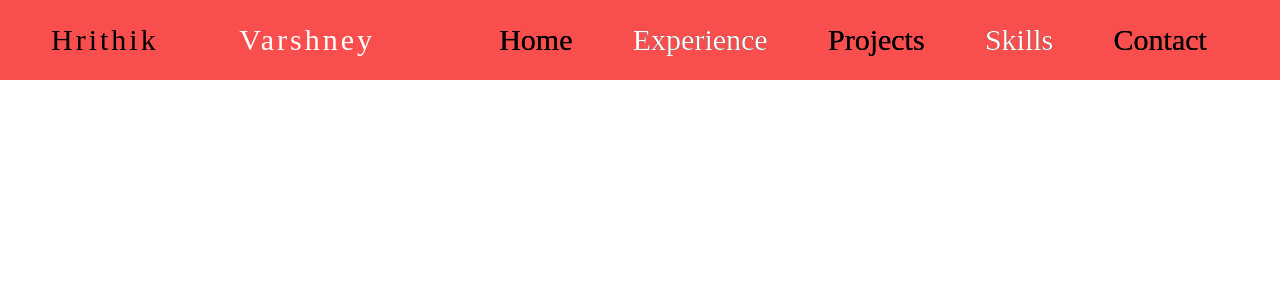
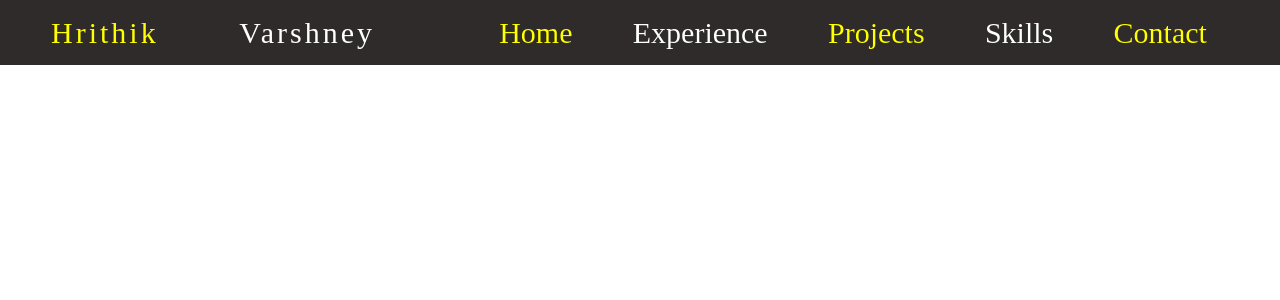
Before and after one commit to Hrithik08-varshney/Portfolio-React, a React (Create React App) app: page / in a window 1280 px wide. Shown: the top 300 px of the page. Built offline with nearby package versions, Linux system fonts and the light colour scheme; a web font is replaced by a local one.

Commit message:
styling of navigation bar changed

```diff
--- a/package.json
+++ b/package.json
@@ -9,6 +9,7 @@
     "react": "^18.2.0",
     "react-dom": "^18.2.0",
     "react-icons": "^4.10.1",
+    "react-router-dom": "^6.16.0",
     "react-scripts": "5.0.1",
     "sass": "^1.66.1",
     "web-vitals": "^2.1.4"
--- a/src/App.js
+++ b/src/App.js
@@ -1,9 +1,16 @@
 import Home from "./pages/Home/Home";
-import "./App.css"
+import { BrowserRouter, Routes, Route } from "react-router-dom";
+import "./App.css";
+import Profile from "./pages/Profile/Profile";
 function App() {
   return (
     <>
-      <Home/>
+      <BrowserRouter>
+        <Routes>
+          <Route path="/" element={<Home />} />
+          <Route path="/myprofile" element={<Profile />} />
+        </Routes>
+      </BrowserRouter>
     </>
   );
 }
--- a/src/component/Navbar/Navbar.js
+++ b/src/component/Navbar/Navbar.js
@@ -1,10 +1,13 @@
 import React, { useState, useEffect } from "react";
+import {useNavigate} from "react-router-dom"
 import "./style.css";
 import { FaGripHorizontal } from "react-icons/fa";
 import myImage from "../../assets/images/myImage.jpeg";
 const Navbar = () => {
+
+  const navigate = useNavigate();
   const [windowWidth, setWindowWidth] = useState(window.innerWidth);
-
+  const [navigationMenu, setNavigationMenu] = useState(false);
   const handleResize = () => {
     setWindowWidth(window.innerWidth);
   };
@@ -33,8 +36,22 @@ const Navbar = () => {
       name: "Contact",
     },
   ];
+
+  const handleIcon = () => {
+    setNavigationMenu(!navigationMenu);
+  };
+
+  const handleProfile = ()=>{
+    navigate('/myprofile')
+  }
   return (
-    <div className="navbar_comp flexCommon">
+    <div
+      className={
+        navigationMenu
+          ? "navbar_comp flexCommon h260"
+          : "navbar_comp flexCommon"
+      }
+    >
       {windowWidth > 1200 ? (
         <>
           <div className="navbar_name df jcsb cpoint">
@@ -52,20 +69,31 @@ const Navbar = () => {
           </div>
         </>
       ) : (
-        <>
+        <div className="diff_Nav_View_Parent">
           <div className="diff_Nav_View df jcsb">
-            <div className="img_div">
+            <div className="img_div" onClick={handleProfile}>
               <img src={myImage} alt="myImage" className="myImage" />
             </div>
             <div className="navbar_name df jcsb cpoint">
               <div className="firstName">Hrithik</div>
               <div className="lastName">Varshney</div>
             </div>
-            <div className="icon_div">
+            <div className="icon_div" onClick={handleIcon}>
               <FaGripHorizontal />
             </div>
           </div>
-        </>
+          {navigationMenu && (
+            <div className="navigationMenu ">
+              {routeArr.map((item, index) => {
+                return (
+                  <span className="routeValues p5" key={item + index}>
+                    {item.name}
+                  </span>
+                );
+              })}
+            </div>
+          )}
+        </div>
       )}
     </div>
   );
--- a/src/component/Navbar/style.css
+++ b/src/component/Navbar/style.css
@@ -19,13 +19,18 @@
 .navbar_comp {
   display: flex;
   width: 100vw;
-  height: 80px;
-  background-color: rgb(249, 78, 78);
+  height: 65px;
+  background-color: rgb(47, 43, 43);
+}
+
+.h260{
+  height: 260px;
 }
 
 .diff_Nav_View {
   width: 100vw;
   .img_div {
+    cursor: pointer;
     width: 50px;
     height: 50px;
     border-radius: 50%;
@@ -44,6 +49,7 @@
     font-size: 30px;
     padding-right: 10px;
     padding-top: 10px;
+    color: yellow;
   }
 
   .icon_div:hover{
@@ -86,7 +92,7 @@
 }
 
 .firstName {
-  color: black;
+  color: yellow;
 }
 .navbar_route {
   font-family: "Rubik Iso", cursive;
@@ -98,7 +104,12 @@
   color: white;
 }
 
+.routeValues:nth-child(odd) {
+  color: yellow;
+}
+
 .routeValues {
+  cursor: pointer;
   --b: 0.1em; /* the thickness of the line */
   --c: #1095c1; /* the color */
   padding-block: var(--b);
@@ -160,3 +171,18 @@
       width: 60%;
     }
   } */
+
+  .navigationMenu{
+    display: grid;
+    place-items: center;
+    gap: 10px;
+    margin-top: 10px;
+  }
+
+  .diff_Nav_View_Parent{
+    display:grid;
+  }
+
+  .p5{
+    padding: 5px;
+  }
--- /dev/null
+++ b/src/pages/Profile/Profile.js
@@ -0,0 +1,9 @@
+import React from 'react'
+
+const Profile = () => {
+  return (
+    <div>Profile</div>
+  )
+}
+
+export default Profile
```
Also changed, not shown: src/pages/Profile/style.css (added), 1 other file (tests, documents, lock files or other folders).
